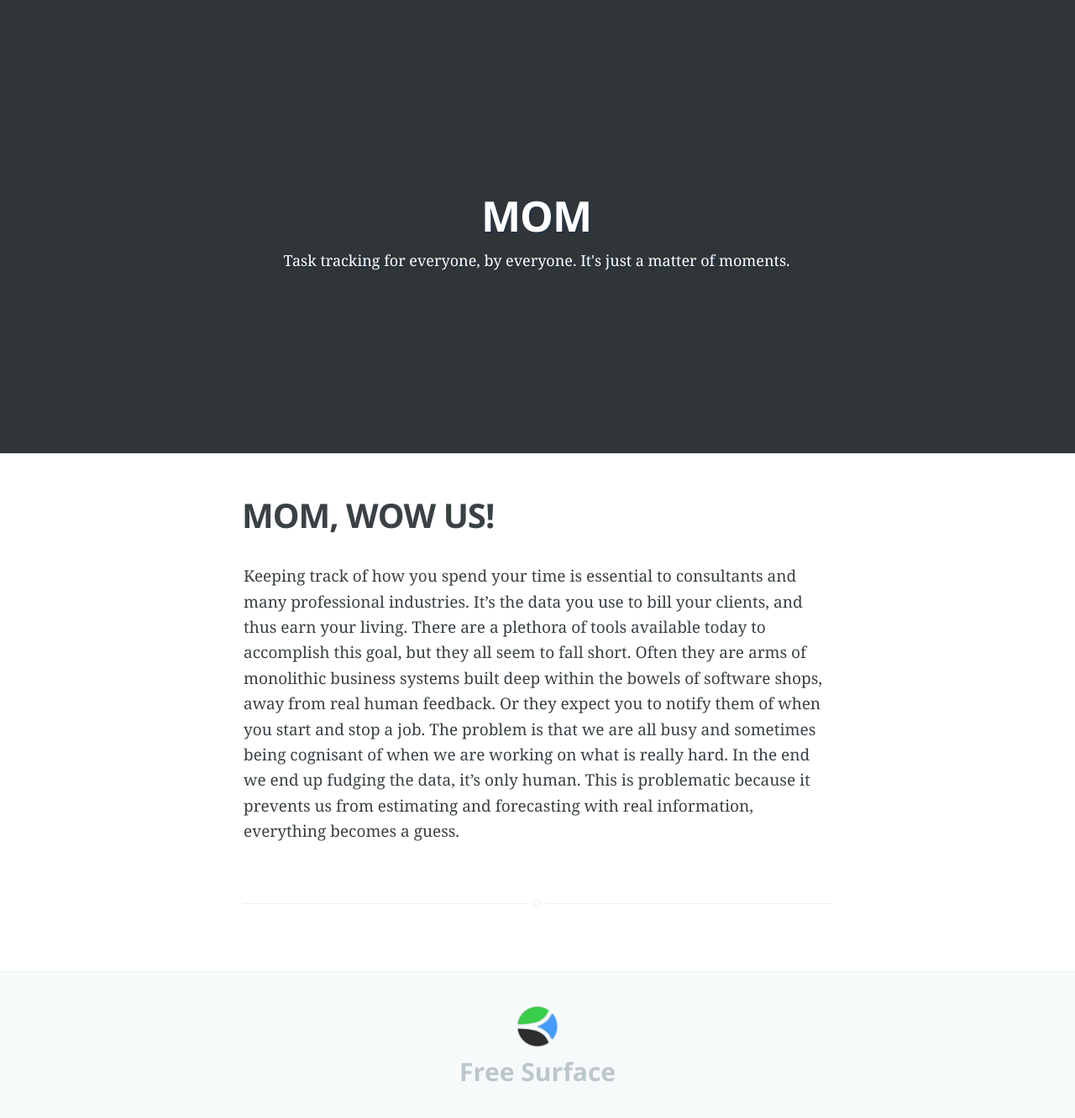
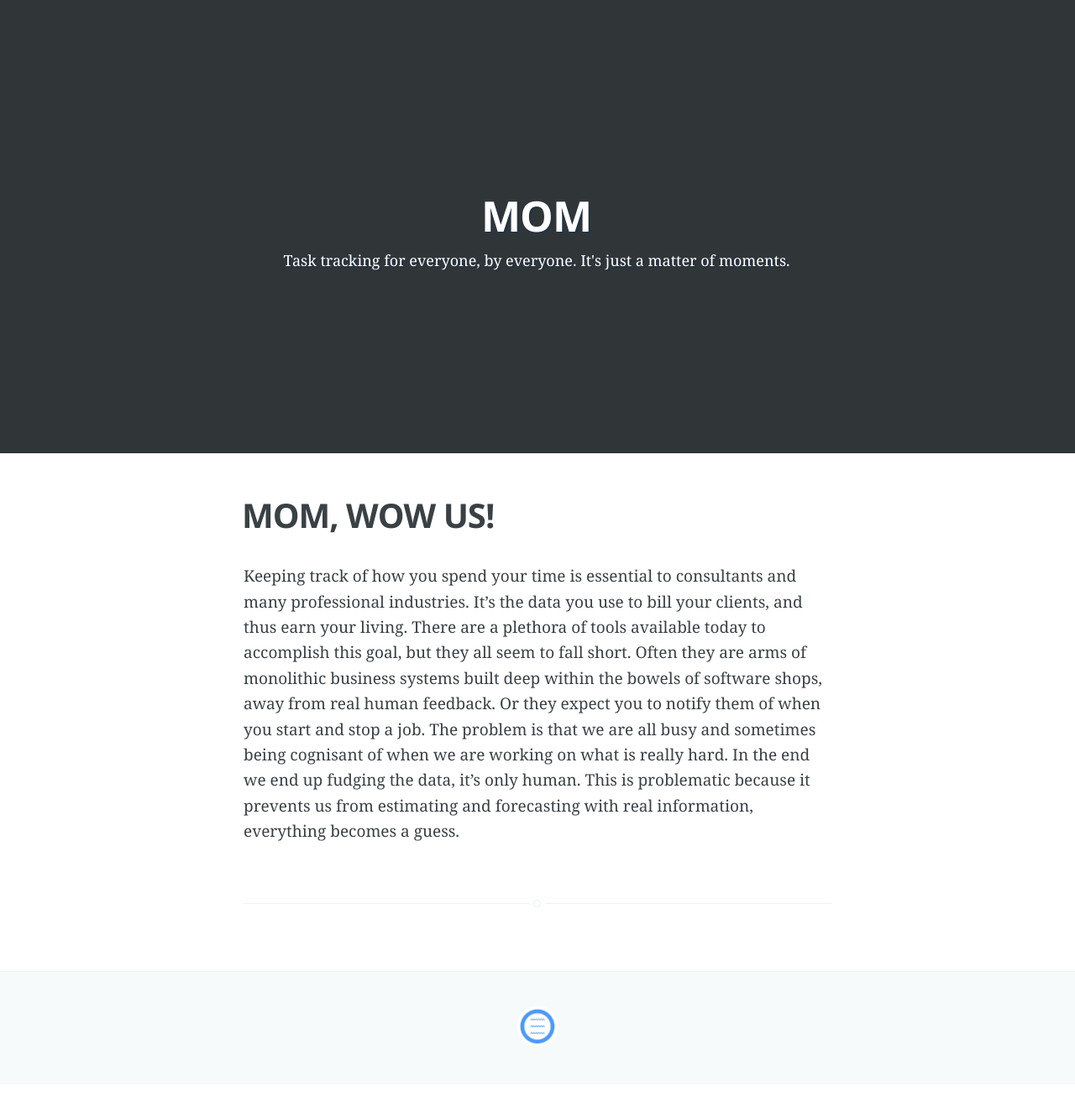
Before and after one commit to openops/mom, a Jekyll site: the page built from README.md, in a window 1280 px wide. Shown: the whole page at 84% size. Built offline with Jekyll 4.4.1, drawn with Linux system fonts in a browser that asks for light colours; Markdown is read by kramdown in place of the engine named in the settings; after the commit the page ends 1292 px from its top, so only the background shows below that.

Commit message:
use openops in footer

```diff
--- a/_layouts/default.html
+++ b/_layouts/default.html
@@ -27,7 +27,7 @@
 
     <footer class="site-footer">
         <div class="inner">
-            <h4><a href="http://freesurface.org"><img src="/assets/images/freesurface.png" /><br /> Free Surface</a></h4>
+            <h4><a href="http://openops.ca"><img src="/assets/images/openops.png" alt="Open Ops" /></a></h4>
         </div>
     </footer>
 
--- a/assets/css/main.css
+++ b/assets/css/main.css
@@ -39,7 +39,7 @@ img.profile {
     margin: 0;
 }
 .site-footer h4 img {
-    margin: 0 0 1rem 0;
+    margin: 0;
     width: 50px;
 }
 .site-footer h4 a {
```
Also changed, not shown: assets/images/freesurface.png (deleted), assets/images/kasper-theme-index.png (deleted), assets/images/kasper-theme-post.png (deleted), assets/images/openops.png (added).
